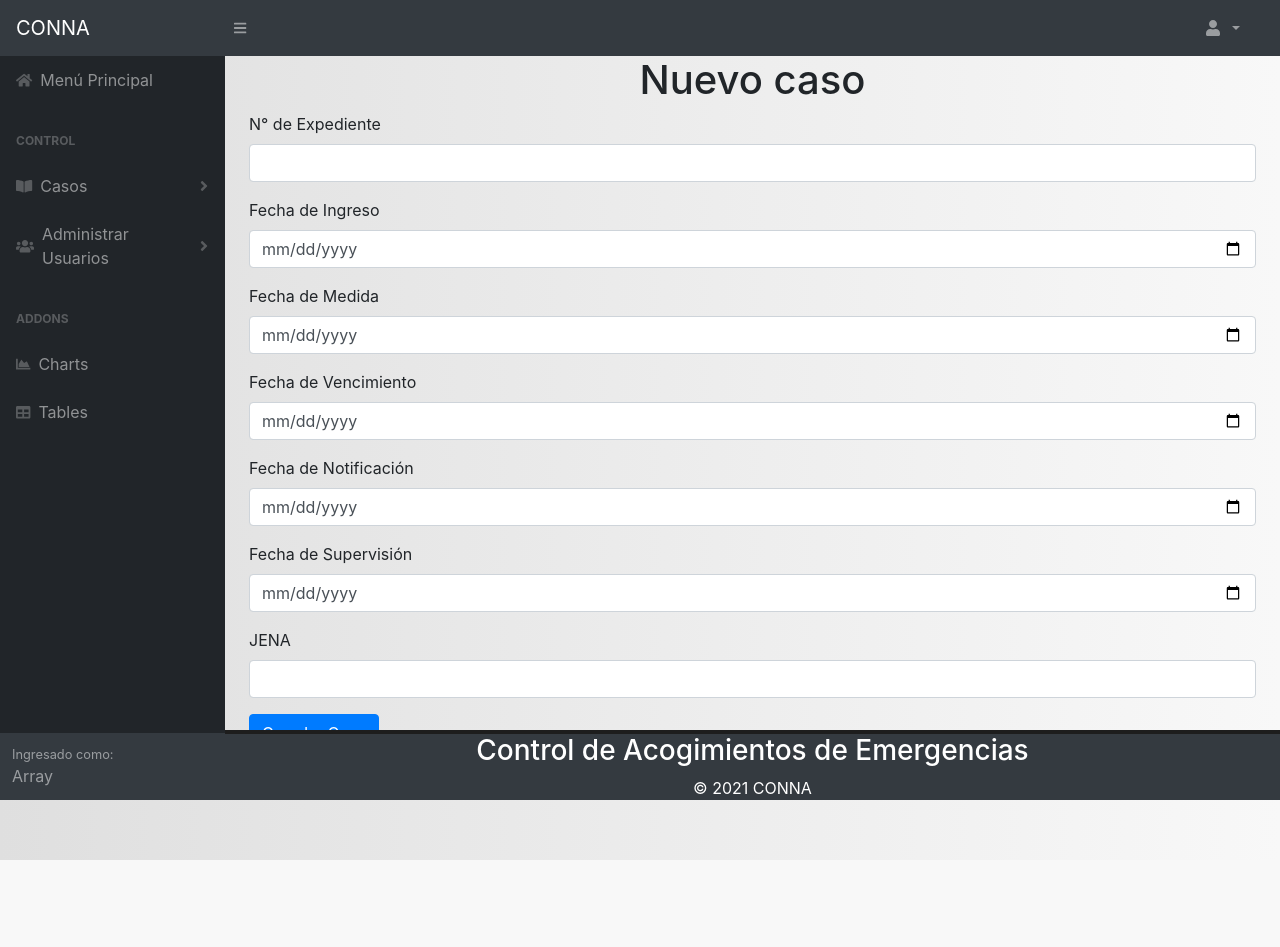
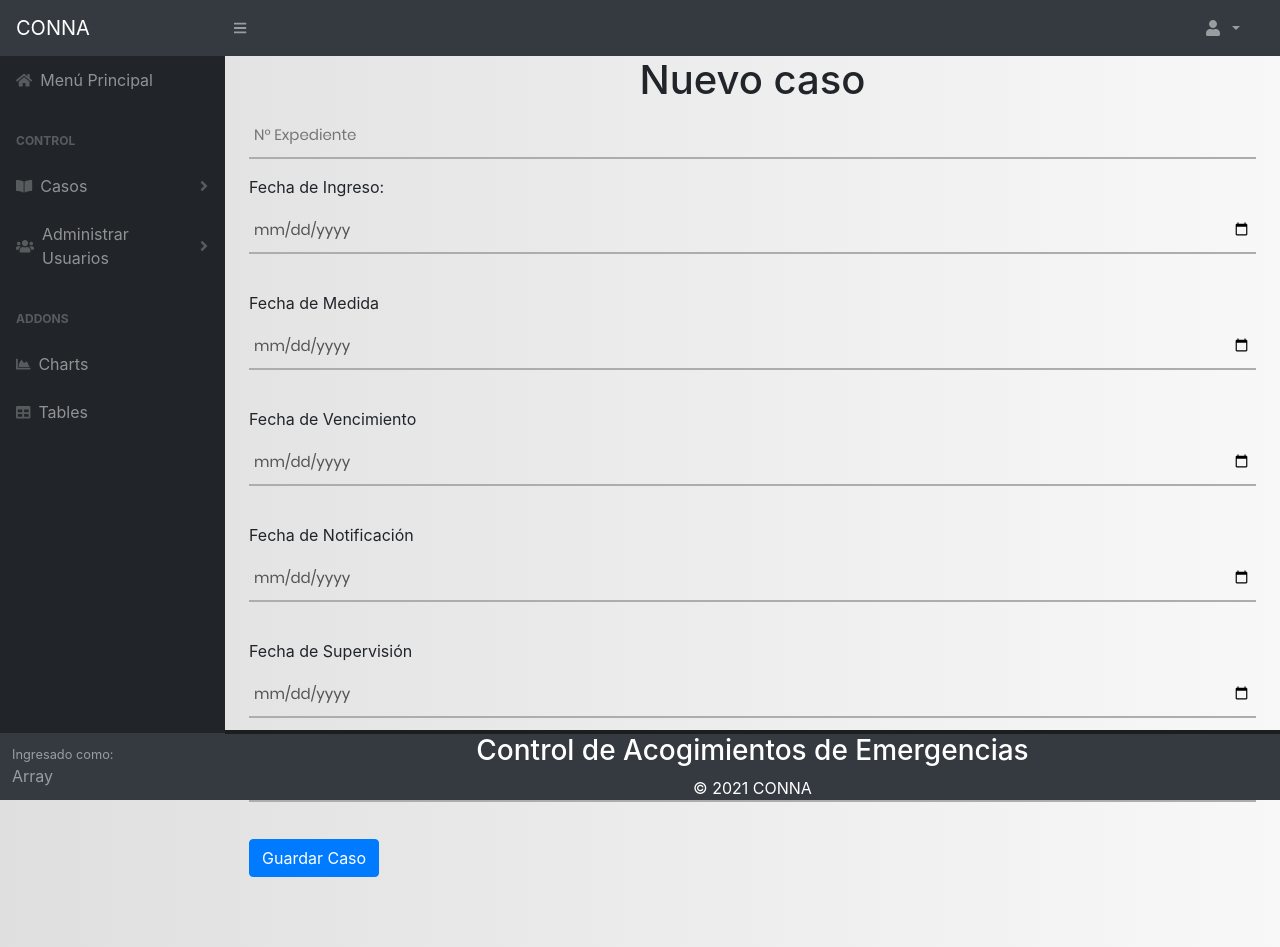
Before and after one commit to robertCrtz/CONNA, a PHP site: page /vistas/agregar.php in a window 1280 px wide. Before the commit the page ends 860 px from the top, so only its background shows below. Run offline with PHP 8.4, Linux system fonts and the light colour scheme; the visitor is signed in with stand-in values (Sample User, id 1); some libraries are stand-ins or nearby versions.

Commit message:
Add files via upload

```diff
--- a/vistas/agregar.php
+++ b/vistas/agregar.php
@@ -52,11 +52,10 @@ if($_SESSION["usuario"] === null){
         <meta charset="utf-8">
         <meta name="viewport" content="width=device-width, initial-scale=1, shrink-to-fit=no">
         <title>Agregar caso</title>
-
+        <link href="../estilos/styles.css" rel="stylesheet" />
         <!-- Bootstrap -->
         <link href="https://cdn.jsdelivr.net/npm/bootstrap@5.0.0-beta3/dist/css/bootstrap.min.css" rel="stylesheet" integrity="sha384-eOJMYsd53ii+scO/bJGFsiCZc+5NDVN2yr8+0RDqr0Ql0h+rP48ckxlpbzKgwra6" crossorigin="anonymous">
         <script src="https://cdn.jsdelivr.net/npm/bootstrap@5.0.0-beta3/dist/js/bootstrap.bundle.min.js" integrity="sha384-JEW9xMcG8R+pH31jmWH6WWP0WintQrMb4s7ZOdauHnUtxwoG2vI5DkLtS3qm9Ekf" crossorigin="anonymous"></script>
-        <link href="https://cdn.datatables.net/1.10.20/css/dataTables.bootstrap4.min.css" rel="stylesheet" crossorigin="anonymous" />
         <script src="https://cdnjs.cloudflare.com/ajax/libs/font-awesome/5.11.2/js/all.min.js" crossorigin="anonymous"></script>
         <link rel="stylesheet" href="../estilos.css">
         <link rel="stylesheet" href="vista.css">
@@ -75,34 +74,39 @@ if($_SESSION["usuario"] === null){
             <div id="layoutSidenav_content">
                 <div class="container">
                     <h1 class="text-center">Nuevo caso</h1>
-                    <form method="post">
-                        <div class="mb-3">
-                            <label for="exampleInputEmail1" class="form-label">N° de Expediente</label>
-                            <input type="number" name="n_expediente" class="form-control">
+                    <form class="login-form" method="post">
+                        <div class="wrap-input100 mb-3" data-validate = "Usuario incorrecto">
+                            <input type="text" name="n_expediente" class="input100" placeholder="N° Expediente">
+                            <span class="focus-efecto"></span>
                         </div>
-                        <div class="mb-3">
-                            <label for="exampleInputPassword1" class="form-label">Fecha de Ingreso</label>
-                            <input type="date" name="fechaIngreso" class="form-control">
+                        <div class="wrap-input100">
+                            <label class="form-label">Fecha de Ingreso:</label>
+                            <input type="date" name="fechaIngreso" class="input100">
+                            <span class="focus-efecto"></span>
                         </div>
-                        <div class="mb-3">
+                        <div class="wrap-input100">
                             <label for="exampleInputPassword1" class="form-label">Fecha de Medida</label>
-                            <input type="date" name="fechaMedida" class="form-control">
+                            <input type="date" name="fechaMedida" class="input100">
+                            <span class="focus-efecto"></span>
                         </div>
-                        <div class="mb-3">
+                        <div class="wrap-input100  mt-2">
                             <label for="exampleInputPassword1" class="form-label">Fecha de Vencimiento</label>
-                            <input type="date" name="fechaVencimiento" class="form-control">
+                            <input type="date" name="fechaVencimiento" class="input100">
+                            <span class="focus-efecto"></span>
                         </div>
-                        <div class="mb-3">
+                        <div class="wrap-input100  mt-2">
                             <label for="exampleInputPassword1" class="form-label">Fecha de Notificación</label>
-                            <input type="date" name="fechaNotificacion" class="form-control">
+                            <input type="date" name="fechaNotificacion" class="input100">
+                            <span class="focus-efecto"></span>
                         </div>
-                        <div class="mb-3">
-                            <label for="exampleInputPassword1" class="form-label">Fecha de Supervisión</label>
-                            <input type="date" name="fechaSupervision" class="form-control">
+                        <div class="wrap-input100  mt-2">
+                            <label class="form-label">Fecha de Supervisión</label>
+                            <input type="date" name="fechaSupervision" class="input100">
+                            <span class="focus-efecto"></span>
                         </div>
-                        <div class="mb-3">
-                            <label for="exampleInputPassword1" class="form-label">JENA</label>
-                            <input type="text" name="JENA" class="form-control">
+                        <div class="wrap-input100 mt-2">
+                            <input type="text" name="JENA" class="input100" placeholder="JENA">
+                            <span class="focus-efecto"></span>
                         </div>
                         <button type="submit" name="guardar" class="btn btn-primary">Guardar Caso</button>
                     </form>
--- a/vistas/pag_inicio.php
+++ b/vistas/pag_inicio.php
@@ -18,6 +18,7 @@
         <meta name="viewport" content="width=device-width, initial-scale=1, shrink-to-fit=no" />
         <meta name="author" content="" />
         <title>Principal</title>
+        <link rel="stylesheet" href="../estilos.css">
         <link href="../estilos/styles.css" rel="stylesheet" />
         <link href="https://cdn.datatables.net/1.10.20/css/dataTables.bootstrap4.min.css" rel="stylesheet" crossorigin="anonymous" />
         <script src="https://cdnjs.cloudflare.com/ajax/libs/font-awesome/5.11.2/js/all.min.js" crossorigin="anonymous"></script>
```
Also changed, not shown: vistas/registro_usuario.php (+28 -18 lines).
